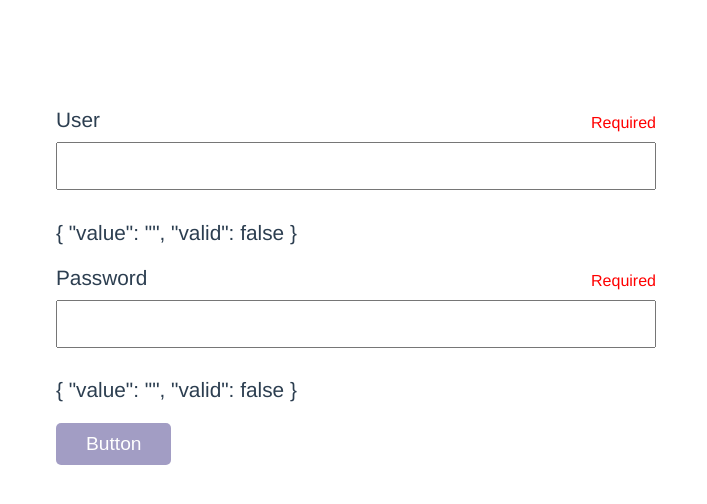
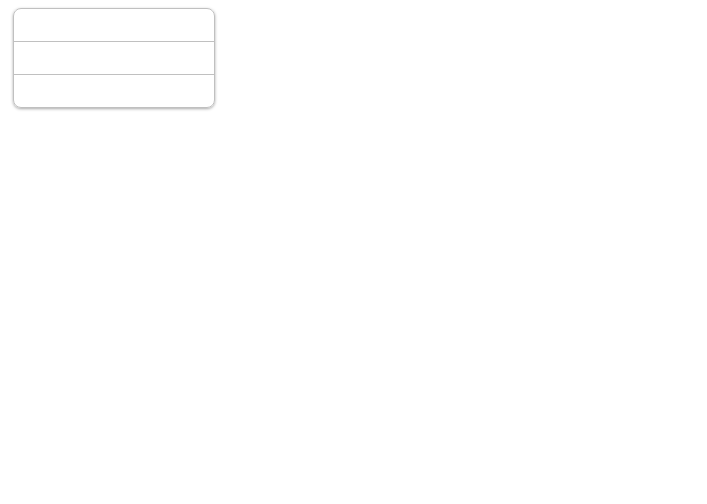
Before and after one commit to emptyfortress/v3, a Vue app: page / in a window 1280 px wide. Shown: the top 504 px of the page, without its empty margins (0-707 px from the left). Built offline with nearby package versions, Linux system fonts and the light colour scheme.

Commit message:
card created

```diff
--- a/src/App.vue
+++ b/src/App.vue
@@ -1,69 +1,46 @@
 <template lang="pug">
-form(@submit.prevent="submit")
-	MyInput(name="User"
-		:value="user.value"
-		:rules="{required: true, min: 5}"
-		type="text"
-		@update="update")
-	p {{ user }}
-	MyInput(name="Password"
-		:value="password.value"
-		:rules="{required: true, min: 10}"
-		type="password"
-		@update="update")
-	p {{ password }}
-	MyButton(type="submit" background="darkslateblue" color="white" :disabled="!valid")
+.card
+	.title
+	.content
+	.description
 </template>
 
 <script>
-import MyButton from '@/components/MyButton.vue'
-import MyInput from '@/components/MyInput.vue'
-
 export default {
-	components: { MyButton, MyInput },
+	components: {},
 	data() {
-		return {
-			user: {
-				value: '',
-				valid: false,
-			},
-			password: {
-				value: '',
-				valid: false,
-			},
-		}
+		return {}
 	},
-	computed: {
-		valid() {
-			return this.user.valid && this.password.valid
-		},
-	},
-	methods: {
-		submit() {
-			console.log('submit')
-		},
-		update(e) {
-			this[e.name.toLowerCase()] = {
-				value: e.value,
-				valid: e.valid,
-			}
-		},
-	},
+	computed: {},
+	methods: {},
 }
 </script>
 
-<style lang="scss">
-#app {
-	font-family: Avenir, Helvetica, Arial, sans-serif;
-	-webkit-font-smoothing: antialiased;
-	-moz-osx-font-smoothing: grayscale;
-	/* text-align: center; */
-	color: #2c3e50;
-	margin-top: 60px;
-	font-size: 1.3rem;
-	padding: 3rem;
+<style scoped lang="scss">
+.card {
+	border: 1px solid silver;
+	border-radius: 8px;
+	max-width: 200px;
+	margin: 0 5px;
+	cursor: pointer;
+	box-shadow: 0 1px 3px darkgrey;
+	transition: 0.2s;
+	&:hover {
+		box-shadow: 0 1px 9px darkgrey;
+	}
 }
-form {
-	max-width: 600px;
+.title,
+.content,
+.description {
+	padding: 1rem;
+	text-transform: capitalize;
+	text-align: center;
+}
+.title,
+.content {
+	border-bottom: 1px solid silver;
+}
+.title {
+	font-size: 1.2rem;
 }
 </style>
```
